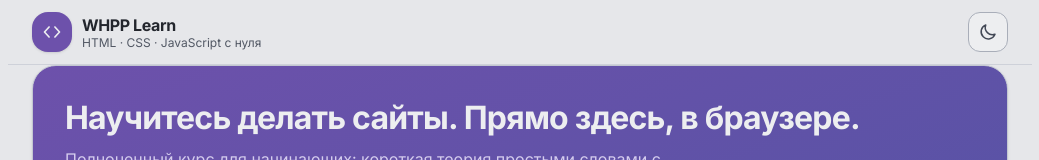
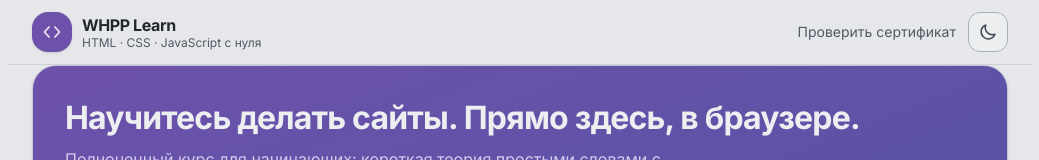
Before and after one commit to hustlerwhpp/learn, a Next.js app: page / in a window 1280 px wide. Shown: the top 160 px of the page, without its empty margins (120-1159 px from the left). Built offline with nearby package versions, Linux system fonts and the light colour scheme.

Commit message:
Ссылка проверки сертификата в шапке

```diff
--- a/src/app/page.tsx
+++ b/src/app/page.tsx
@@ -235,6 +235,15 @@ export default function HomePage() {
                 Пройдено: {doneCount} из {ALL.length}
               </span>
             )}
+            {/* Тихая ссылка на проверку сертификата: видна всегда (шапка
+                липкая), но оформлена обычным серым текстом без акцента,
+                чтобы не отвлекать от учёбы. */}
+            <a
+              href="/verify"
+              className="whitespace-nowrap px-1 text-[13px] text-zinc-500 transition hover:text-zinc-900 sm:text-sm dark:text-zinc-400 dark:hover:text-zinc-50"
+            >
+              Проверить сертификат
+            </a>
             <button
               type="button"
               onClick={toggleTheme}
```
